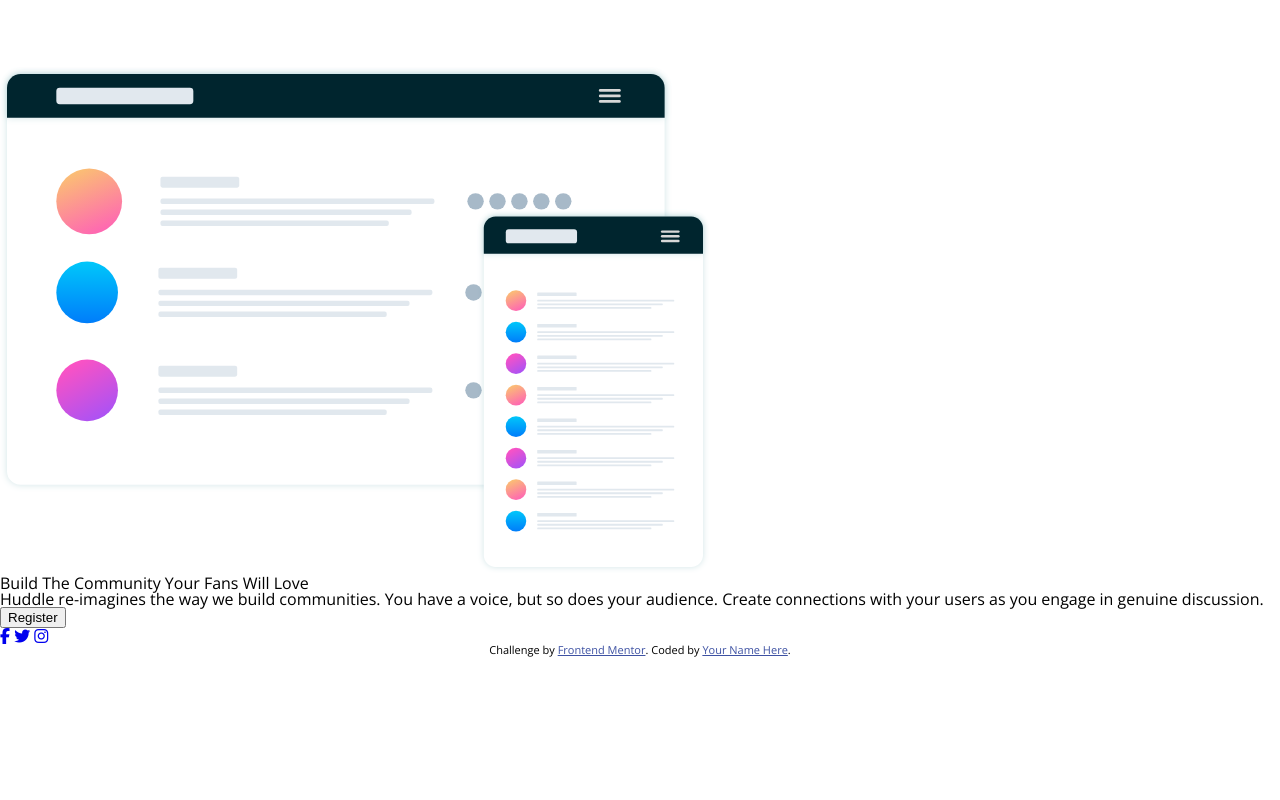
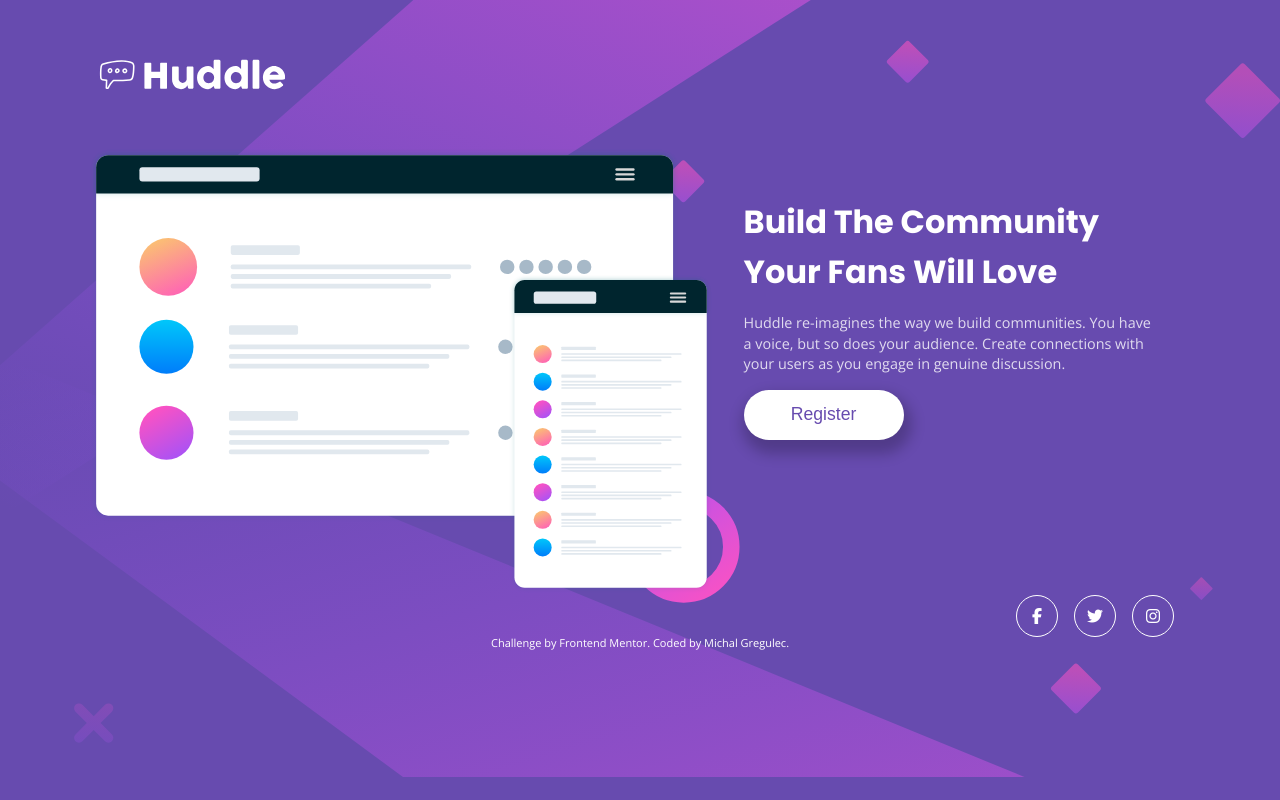
Before and after one commit to michalgregu/Huddle-landing-page, a plain HTML site: page index.html in a window 1280 px wide. Drawn offline with nearby package versions, Linux system fonts and the light colour scheme.

Commit message:
rest of update

```diff
--- a/index.html
+++ b/index.html
@@ -19,6 +19,7 @@
         <div class="logo">
             <img src="./images/logo.svg" alt="logo">
         </div>
+        <div class="flex">
             <div class="mockup">
                 <img src="./images/illustration-mockups.svg" alt="mockup">
             </div>
@@ -27,12 +28,14 @@
                 <p>Huddle re-imagines the way we build communities. You have a voice, but so does your audience. Create connections with your users as you engage in genuine discussion.</p>
                 <button class="button">Register</button>
             </div>
+        </div>
+
         <div class="social">
             <a href="https://www.facebook.com" class="facebook" aria-label="Visit me in facebook">
                 <i class="fab fa-facebook-f"></i></a>
             <a href="https://www.twitter.com" aria-label="Visit me on twitter" class="twitter">
                 <i class="fab fa-twitter"></i></a>
-            <a href="https://www.instagram.com" class="instagram" aria-label="Visit me on instagram">
+            <a href="https://www.instagram.com" class="instagram" aria-label="Visit me on Instagram">
                 <i class="fab fa-instagram"></i></a>
 
         </div>
@@ -40,7 +43,7 @@
 
     <footer>
         <p class="attribution">
-            Challenge by <a href="https://www.frontendmentor.io?ref=challenge" target="_blank">Frontend Mentor</a>. Coded by <a href="#">Your Name Here</a>.
+            Challenge by <a href="https://www.frontendmentor.io?ref=challenge" target="_blank">Frontend Mentor</a>. Coded by <a href="#">Michal Gregulec</a>.
         </p>
     </footer>
 </body>
--- a/style.css
+++ b/style.css
@@ -151,6 +151,98 @@ table {
 
 body {
     font-family: 'Open Sans', sans-serif;
+    background: url(./images/bg-desktop.svg), var(--violet);
+    background-repeat: no-repeat;
+    background-size: cover;
+    box-sizing: border-box;
+    color: white;
+    padding: 50px;
+}
+
+.container {
+    padding: 4rem auto auto auto;
+    width: 1100px;
+    max-width: 100%;
+    margin: 0 auto;
+}
+
+.logo {
+    padding-bottom: 3rem;
+}
+
+.logo img {
+    width: 200px;
+}
+
+.flex {
+    display: flex;
+}
+
+.mockup {
+    flex: 0.6;
+}
+
+.mockup img {
+    width: 100%;
+}
+
+.register {
+    flex: 0.4;
+    padding: 2rem;
+    padding-top: 3rem;
+}
+
+.register h1 {
+    font-family: Poppins, sans-serif;
+    font-weight: 700;
+    font-size: 2rem;
+    line-height: 50px;
+    padding-bottom: 1rem;
+}
+
+.register p {
+    line-height: 1.4;
+    opacity: 0.8;
+    font-size: .9rem;
+    padding-bottom: 1rem;
+}
+
+.register button {
+    outline: none;
+    background: white;
+    border: none;
+    color: var(--violet);
+    border-radius: 30px;
+    height: 50px;
+    width: 160px;
+    font-size: 1.1rem;
+    cursor: pointer;
+    -webkit-box-shadow: 3px 9px 14px 5px rgba(0, 0, 0, 0.22);
+    box-shadow: 3px 9px 14px 5px rgba(0, 0, 0, 0.22);
+}
+
+.register button:hover {
+    -webkit-box-shadow: 3px 9px 14px 5px rgba(0, 0, 0, 0.49);
+    box-shadow: 3px 9px 14px 5px rgba(0, 0, 0, 0.49);
+}
+
+.social {
+    display: flex;
+    justify-content: flex-end;
+}
+
+.social i {
+    color: white;
+    border: 1px solid white;
+    border-radius: 50%;
+    height: 40px;
+    width: 40px;
+    display: inline-flex;
+    align-items: center;
+    justify-content: center;
+    margin-right: 1rem;
+    text-decoration: none;
+    outline: none;
 }
 
 .attribution {
@@ -160,4 +252,29 @@ body {
 
 .attribution a {
     color: hsl(228, 45%, 44%);
+    text-decoration: none;
+    color: white;
 }
+
+@media (max-width: 860px) {
+    .flex {
+        flex-direction: column;
+    }
+    .register {
+        display: flex;
+        flex-direction: column;
+    }
+    .register h1 {
+        text-align: center;
+    }
+    .register p {
+        text-align: center;
+    }
+    .register button {
+        align-self: center;
+    }
+    .social {
+        justify-content: center;
+        margin-bottom: 2rem;
+    }
+}
```
Lines whose indentation alone changed are shown as unchanged.
